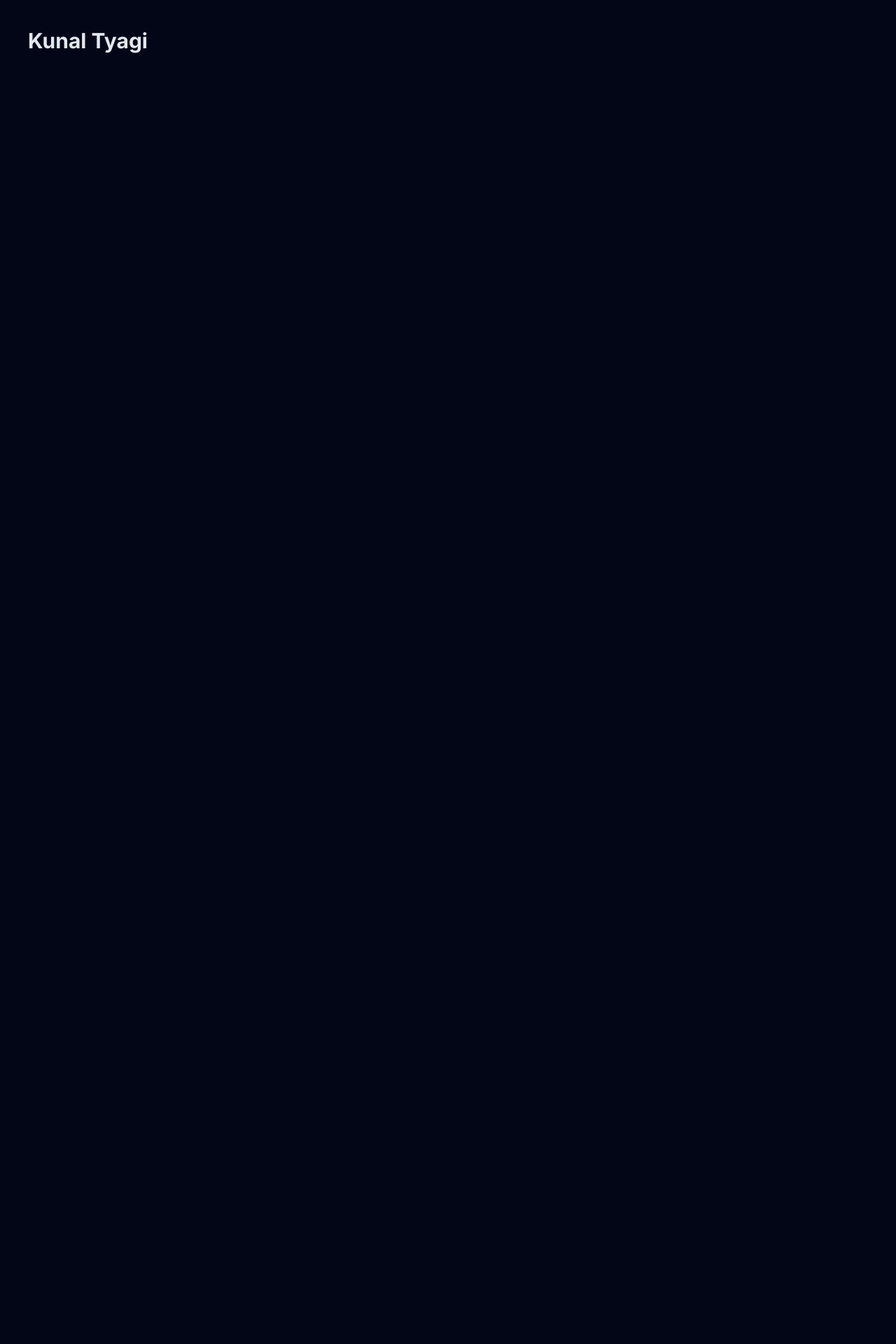
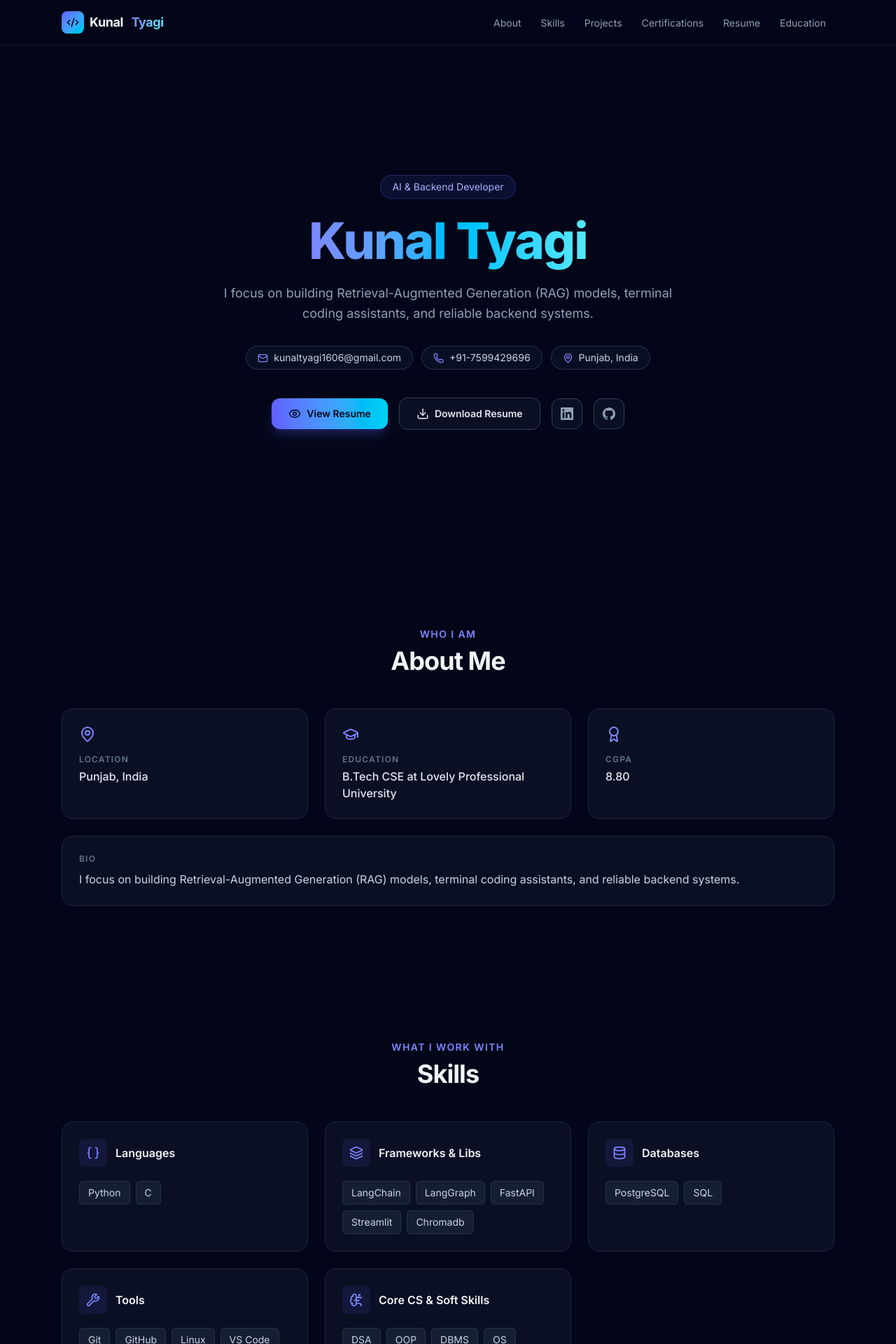
Before and after one commit to kunal-1806/portfolio, a React (Vite) app: page / in a window 1280 px wide. Shown: the top 1920 px of the page at 70% size. Before the commit the page ends 800 px from the top, so only its background shows below. Built offline with nearby package versions, Linux system fonts and the light colour scheme.

Commit message:
feat: wire app state, modals, and full page composition

```diff
--- a/eslint.config.js
+++ b/eslint.config.js
@@ -21,7 +21,7 @@ export default [
     },
   },
   {
-    files: ['**/*.test.{js,jsx}'],
+    files: ['**/*.test.{js,jsx}', 'src/test/**'],
     languageOptions: {
       globals: { ...globals.node, ...globals.vitest },
     },
--- a/src/App.jsx
+++ b/src/App.jsx
@@ -1,7 +1,48 @@
+import { useState } from 'react'
+import Navbar from './components/Navbar'
+import Hero from './components/Hero'
+import About from './components/About'
+import Skills from './components/Skills'
+import Projects from './components/Projects'
+import Certifications from './components/Certifications'
+import ResumeSection from './components/ResumeSection'
+import Education from './components/Education'
+import Footer from './components/Footer'
+import PdfModal from './components/PdfModal'
+import { RESUME } from './data'
+
 export default function App() {
+  const [resumeOpen, setResumeOpen] = useState(false)
+  const [activeCert, setActiveCert] = useState(null)
+
   return (
-    <div className="min-h-screen">
-      <h1 className="p-10 text-3xl font-bold">Kunal Tyagi</h1>
+    <div className="min-h-screen bg-slate-950">
+      <Navbar />
+      <main>
+        <Hero onOpenResume={() => setResumeOpen(true)} />
+        <About />
+        <Skills />
+        <Projects />
+        <Certifications onOpenCert={setActiveCert} />
+        <ResumeSection />
+        <Education />
+      </main>
+      <Footer />
+
+      {resumeOpen && (
+        <PdfModal
+          src={RESUME.viewSrc}
+          title="Kunal Tyagi — Resume"
+          onClose={() => setResumeOpen(false)}
+        />
+      )}
+      {activeCert && (
+        <PdfModal
+          src={activeCert.src}
+          title={`${activeCert.title} — ${activeCert.issuer}`}
+          onClose={() => setActiveCert(null)}
+        />
+      )}
     </div>
   )
 }
--- a/src/test/setup.js
+++ b/src/test/setup.js
@@ -1 +1,17 @@
 import '@testing-library/jest-dom'
+
+class MockIntersectionObserver {
+  constructor(callback) {
+    this.callback = callback
+  }
+
+  observe(target) {
+    this.callback([{ isIntersecting: true, target }], this)
+  }
+
+  unobserve() {}
+
+  disconnect() {}
+}
+
+global.IntersectionObserver = MockIntersectionObserver
```
Also changed, not shown: 1 other file (tests, documents, lock files or other folders).
